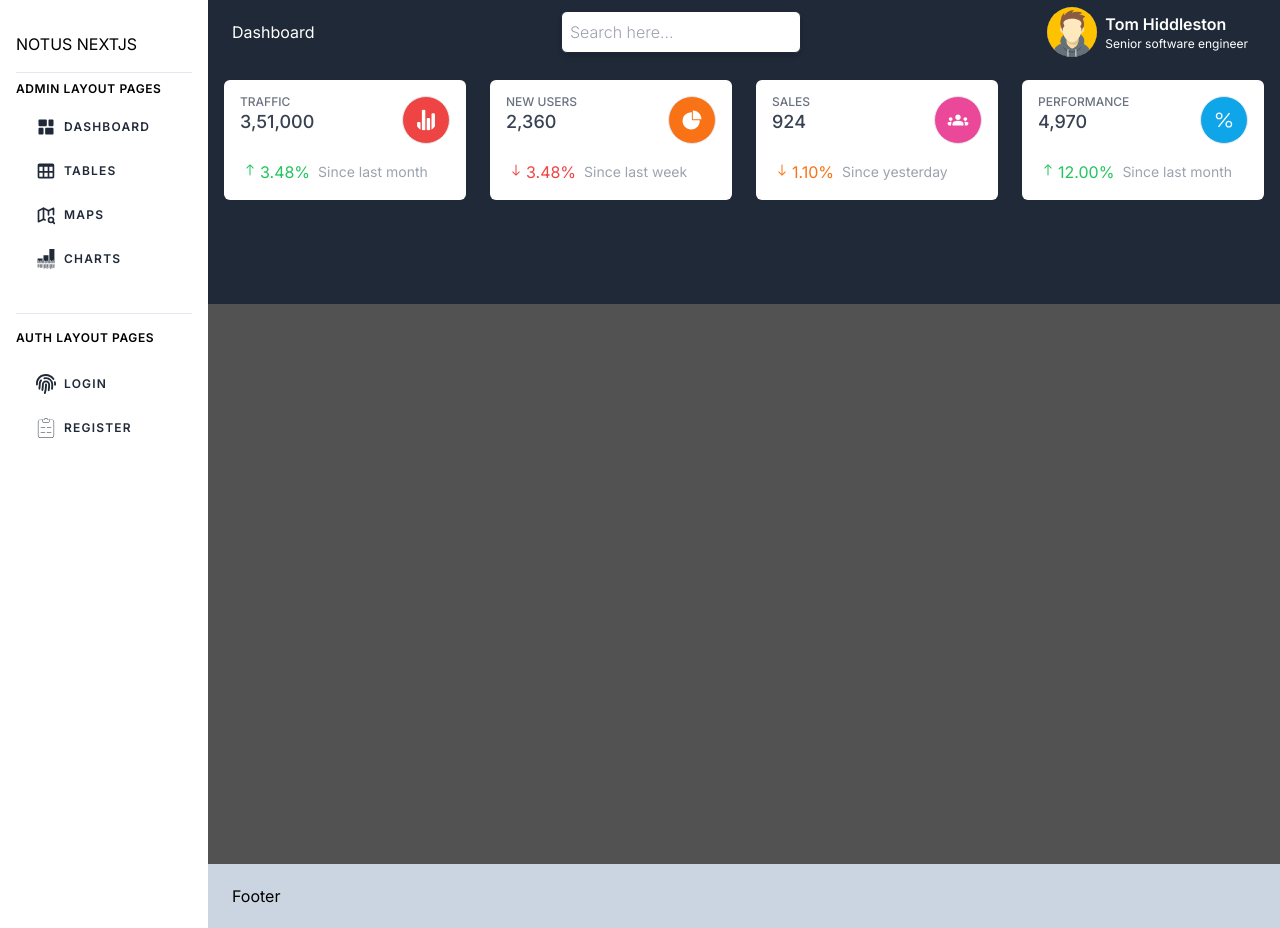
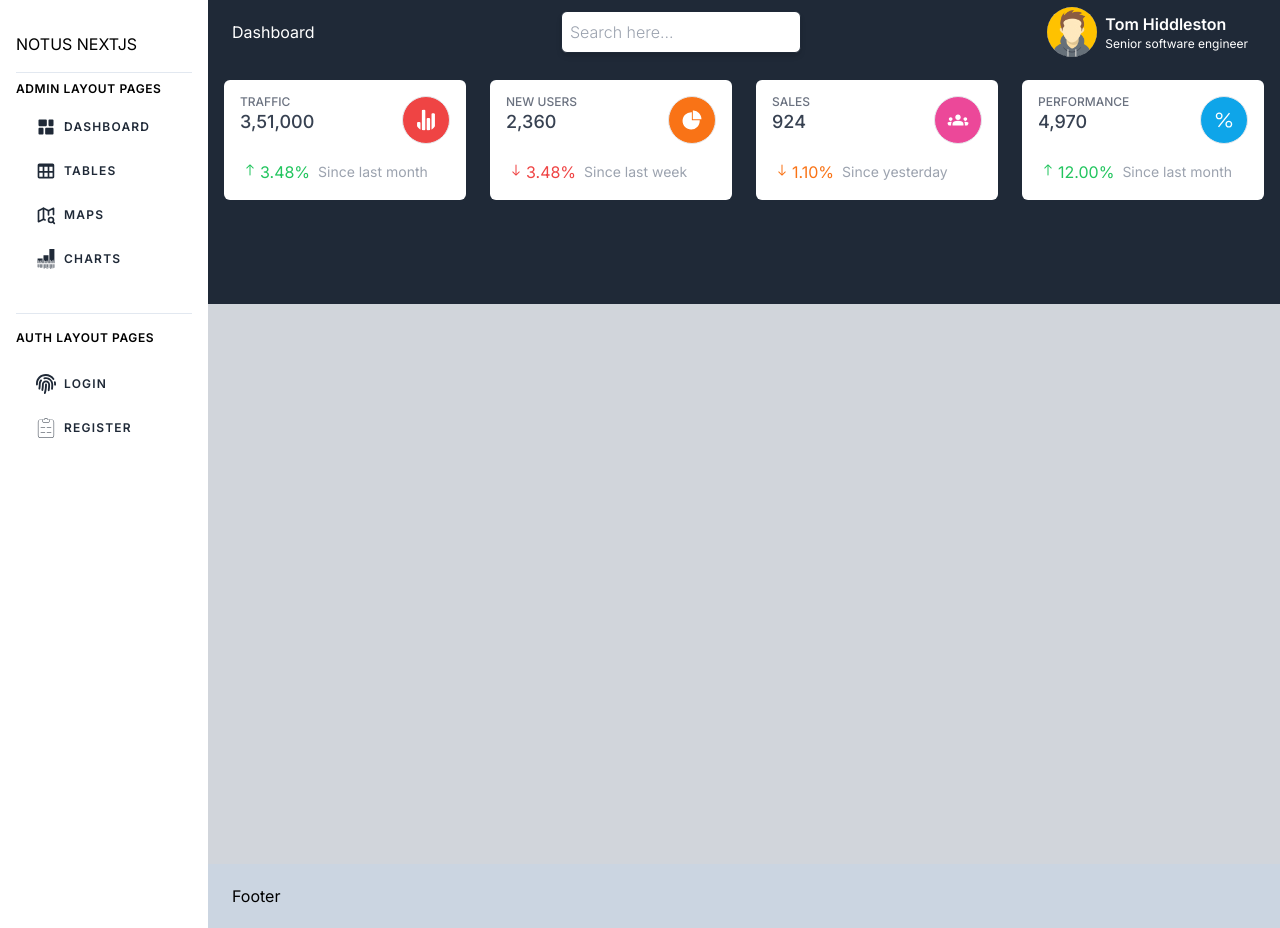
Before and after one commit to AGMNITHISH/dashboard, a Next.js app: page / in a window 1280 px wide. Built offline with nearby package versions, Linux system fonts and the light colour scheme.

Commit message:
css changes

```diff
--- a/components/Header.tsx
+++ b/components/Header.tsx
@@ -25,7 +25,7 @@ const Header: React.FC = () => {
               <div>NOTUS NEXTJS</div>
               <div>
                 <CgClose
-                  className="text-xl cursor-pointer"
+                  className="text-xl cursor-pointer "
                   onClick={() => setSidebarCollapse(!sidebarCollapse)}
                 />
               </div>
@@ -43,7 +43,7 @@ const Header: React.FC = () => {
         <div className="block md:hidden">
           {sidebarCollapse && (
             <HiMenuAlt1
-              className="text-2xl cursor-pointer hover:text-black"
+              className="text-2xl cursor-pointer text-white hover:text-gray-400"
               onClick={() => setSidebarCollapse(!sidebarCollapse)}
             />
           )}
--- a/components/Layout.tsx
+++ b/components/Layout.tsx
@@ -14,7 +14,7 @@ const Layout: React.FC<reactChilLayout> = ({ children }) => {
         <Sidebar />
       </div>
 
-      <div className="bg-neutral-600 flex-1">
+      <div className="bg-gray-300 flex-1">
         <Header />
         <div className="min-h-screen">{children}</div>
         <Footer />
```
